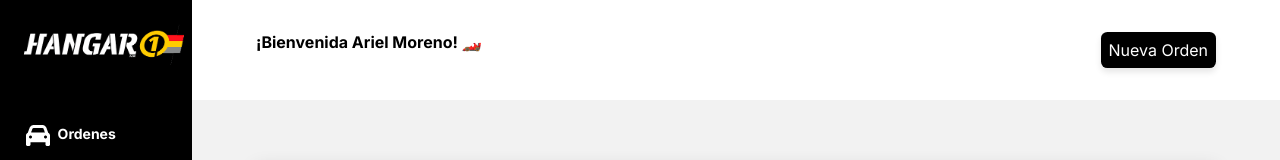
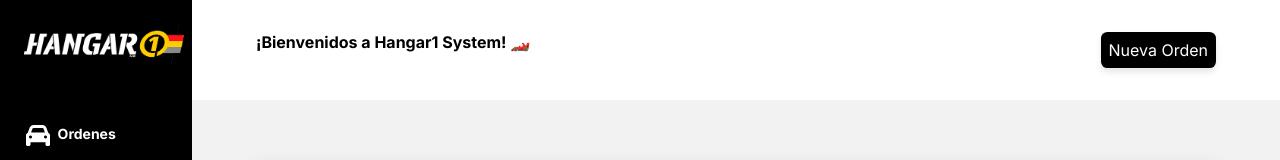
Before and after one commit to IvanMarte2403/ERP-NextJs-For-Hangar1, a Next.js app: page /dashboard in a window 1280 px wide. Shown: the top 160 px of the page. Built offline with nearby package versions, Linux system fonts and the light colour scheme; no server answers; the database is empty; what @react-pdf/renderer would draw is missing.

Commit message:
fix: name

```diff
--- a/src/app/dashboard/page.js
+++ b/src/app/dashboard/page.js
@@ -59,7 +59,7 @@ export default function DashboardPage() {
 
       <div className="home-container">
         <div className="header-profile">
-          <h1>¡Bienvenida Ariel Moreno! 🏎️</h1>
+          <h1>¡Bienvenidos a Hangar1 System! 🏎️</h1>
           <div className="search-container">
             <img src="icons/search.png" />
           </div>
```
